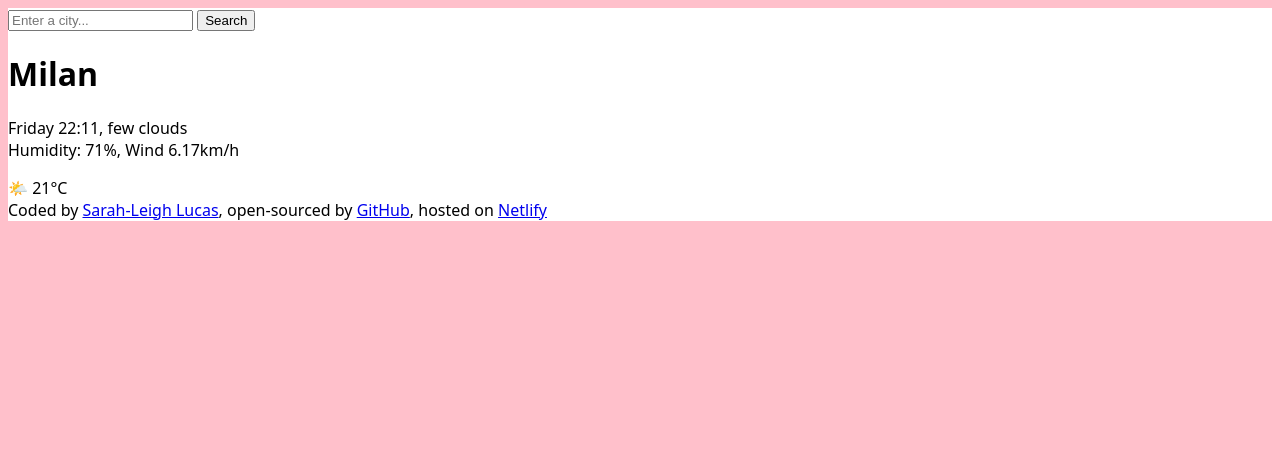
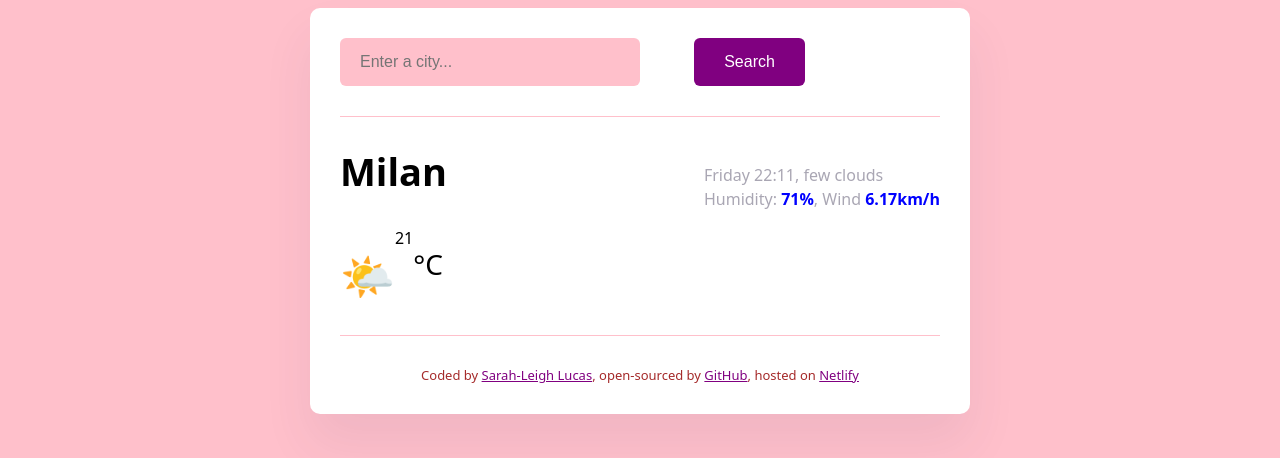
Before and after one commit to SarahLeighL/meteo, a plain HTML site: page index.html in a window 1280 px wide. Drawn offline with Linux system fonts and the light colour scheme; a web font is replaced by a local one.

Commit message:
added basic CSS

```diff
--- a/index.html
+++ b/index.html
@@ -12,23 +12,28 @@
 </head>
 
 <div class="weather-app">
+
     <body>
         <header>
-        <form>
-            <input type="search" placeholder="Enter a city..." required>
-            <input type="submit" value="Search">
+            <form class="search-form">
+                <input type="search" placeholder="Enter a city..." required class="search-form-input">
+                <input type="submit" value="Search" class="search-form-button">
             </form>
         </header>
         <main>
-        <div>
-            <h1>Milan</h1>
-            <p>
+            <div class="weather-app-data">
+                <h1 class="weather-app-city">Milan</h1>
+                <p class="weather-app-details">
                     Friday 22:11, few clouds
                     <br />
-                Humidity: 71%, Wind 6.17km/h
+                    Humidity: <strong>71%</strong>, Wind <strong>6.17km/h</strong>
                 </p>
             </div>
-        <div> 🌤️ 21°C</div>
+            <div class="weather-app-temperature-container">
+                <div class="weather-app-icon"> 🌤️</div>
+                <div class="weather-app-temperature-value">21</div>
+                <div class="weather-app-unit">°C</div>
+            </div>
         </main>
 
 
--- a/src/style.css
+++ b/src/style.css
@@ -5,4 +5,80 @@ body {
 
 .weather-app {
   background: white;
+  max-width: 600px;
+  margin: 0 auto;
+  padding: 30px;
+  box-shadow: 0 30px 50px rgba(65 50, 100, 0.08);
+  border-radius: 10px;
 }
+
+.search-form-input {
+  background-color: pink;
+  border: none;
+  border-radius: 6px;
+  width: 50%;
+  font-size: 16px;
+  padding: 15px 20px;
+}
+
+.search-form-button {
+  background: purple;
+  padding: 15px 30px;
+  border: none;
+  border-radius: 6px;
+  color: white;
+  margin-left: 50px;
+  font-size: 16px;
+}
+
+header {
+  border-bottom: 1px solid pink;
+  padding: 0 0 30px 0;
+}
+
+footer {
+  border-top: 1px solid pink;
+  padding: 30px 0 0 0;
+  text-align: center;
+  font-size: 13px;
+  color: brown;
+}
+a {
+  color: purple;
+}
+.weather-app-data {
+  display: flex;
+  justify-content: space-between;
+}
+main {
+  padding: 30px 0;
+}
+.weather-app-city {
+  margin: 0;
+  font-size: 38px;
+  line-height: 48px;
+}
+.weather-app-details {
+  font-size: 16px;
+  line-height: 24px;
+  color: rgba(39, 33, 66, 0.4);
+  font-weight: 500;
+}
+.weather-app-details strong {
+  color: blue;
+}
+.weather-app-temperature-container {
+  display: flex;
+}
+.weather-app-temperature {
+  font-size: 88px;
+  font-weight: bold;
+}
+.weather-app-icon {
+  font-size: 44px;
+  margin-top: 18px;
+}
+.weather-app-unit {
+  margin-top: 18px;
+  font-size: 28px;
+}
```
Lines whose indentation alone changed are shown as unchanged.
